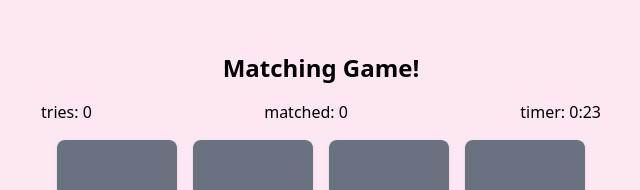
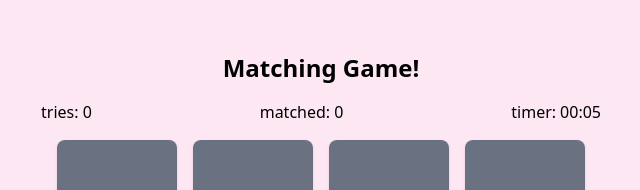
Before and after one commit to minaafzli/Matching-colors-game, a React app: page / in a window 1280 px wide. Shown: the top 190 px of the page, without its empty margins (319-959 px from the left). Built offline with nearby package versions, Linux system fonts and the light colour scheme; the HTML template or start-up script is replaced by a standard one.

Commit message:
add timer

```diff
--- /dev/null
+++ b/components/Timer.jsx
@@ -0,0 +1,26 @@
+import { useEffect } from "react";
+
+function Timer({ isGameOver ,seconds , setSeconds}) {
+
+  useEffect(() => {
+    if (isGameOver ) return;  //game ends
+
+    const interval = setInterval(() => {
+      setSeconds((prev) => prev + 1);
+    }, 1000);
+
+    // cleaning
+    return () => clearInterval(interval);
+  }, [isGameOver ]);
+
+//  conver time format
+  const formatTime = (time) => {
+    const minutes = Math.floor(time / 60);
+    const secs = time % 60;
+    return `${String(minutes).padStart(2, "0")}:${String(secs).padStart(2, "0")}`;
+  };
+
+  return <div className="">{formatTime(seconds)}</div>;
+}
+
+export default Timer;
--- a/package.json
+++ b/package.json
@@ -13,6 +13,7 @@
     "@tailwindcss/vite": "^4.1.13",
     "react": "^19.1.1",
     "react-dom": "^19.1.1",
+    "react-timer-hook": "^4.0.5",
     "tailwindcss": "^4.1.13"
   },
   "devDependencies": {
--- a/src/App.jsx
+++ b/src/App.jsx
@@ -1,6 +1,7 @@
 // App.jsx
 import { useState, useEffect, useRef} from "react";
 import Board from '/components/Board'
+import Timer from '/components/Timer'
 
 const COLORS = [
   "bg-pink-300",
@@ -21,6 +22,9 @@ export default function App() {
   const [showModal , setShowModal] = useState(false)
   const [disabled, setDisabled] = useState(false); //disable clicking while compairing
   const [choiceTwo, setChoiceTwo] = useState(null);
+  const [isGameOver , setIsGameOver] =useState(false)
+    const [seconds, setSeconds] = useState(0);
+
   const timeoutRef = useRef(null); //timeout for cleaning
 
 
@@ -39,6 +43,10 @@ export default function App() {
     setChoiceOne(null);
     setChoiceTwo(null);
     setDisabled(false);
+    setTries(0)
+    setMatchedCard(0)
+    setIsGameOver(false)
+    setSeconds(0)
 
   }
 
@@ -46,6 +54,7 @@ export default function App() {
   // start game
   useEffect(() => {
     startNewGame();
+    {<Timer isGameOver={isGameOver} seconds={seconds} setSeconds={setSeconds} />}
 
 }, []);
 
@@ -85,8 +94,12 @@ useEffect(() => {
   }, [choiceTwo]);
 
  useEffect(()=>{
-if(matchedCard===COLORS.length) setShowModal(true)
+   if(matchedCard===COLORS.length) {
+    setIsGameOver(true)
+    setShowModal(true)
+    }
  },[matchedCard])
+
 
   function handleChoice(card) {
     // disable click while compairing
@@ -115,6 +128,7 @@ if(matchedCard===COLORS.length) setShowModal(true)
 
   }
 
+
 return (
   <div
     className={"min-h-screen flex flex-col items-center justify-start md:justify-center p-6 bg-pink-100 relative "}
@@ -127,7 +141,7 @@ return (
     <div className="flex justify-between gap-10">
       <p>tries: {tries}</p>
       <p>matched: {matchedCard}</p>
-      <p>timer: 0:23</p>
+      <p className="flex gap-1">timer:  {<Timer isGameOver={isGameOver} seconds={seconds} setSeconds={setSeconds}  />}</p>
     </div>
     <Board cards={cards} handleChoice={handleChoice} />
     <div className=" flex mt-4 justify-center">
@@ -144,11 +158,14 @@ return (
     {showModal && (
       <div className="fixed inset-0 flex items-center justify-center">
         <div className="bg-black text-gray-200 rounded-lg p-6 w-72 md:w-96 text-center shadow-2xl">
-          <p className="font-bold text-lg pb-5">Game over!</p>
+          <p className="font-bold text-lg pb-5">Game Compeleted!</p>
           <p>tries: {tries}</p>
-          <p>time: 0:23</p>
+      <p className="flex gap-1 justify-center">timer:  {<Timer isGameOver={isGameOver} seconds={seconds} setSeconds={setSeconds} />}</p>
           <button
-            onClick={() => setShowModal(false)}
+            onClick={() => {
+              setShowModal(false)
+              startNewGame()
+            }}
             className="mt-4 px-4 py-2 bg-pink-600 text-white rounded hover:bg-pink-700"
           >
             Close
```
Also changed, not shown: 1 other file (tests, documents, lock files or other folders). Lines whose indentation alone changed are shown as unchanged.
